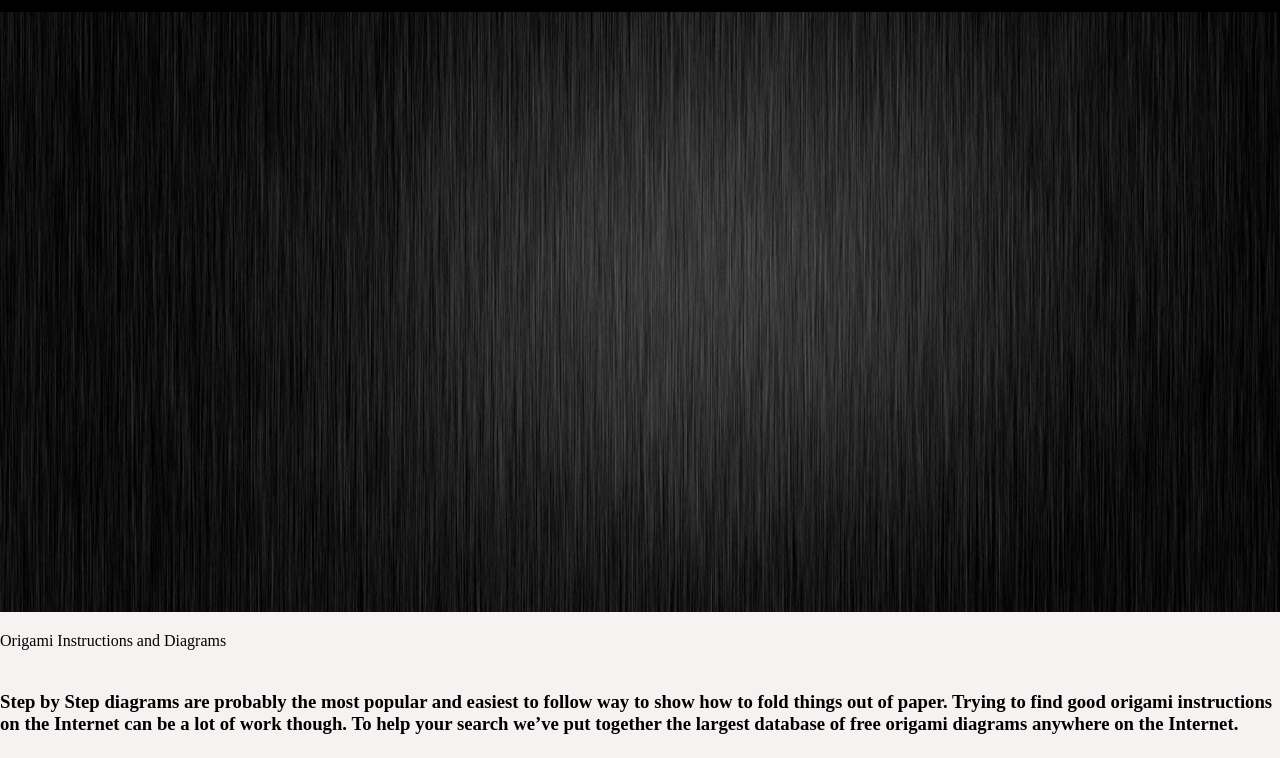
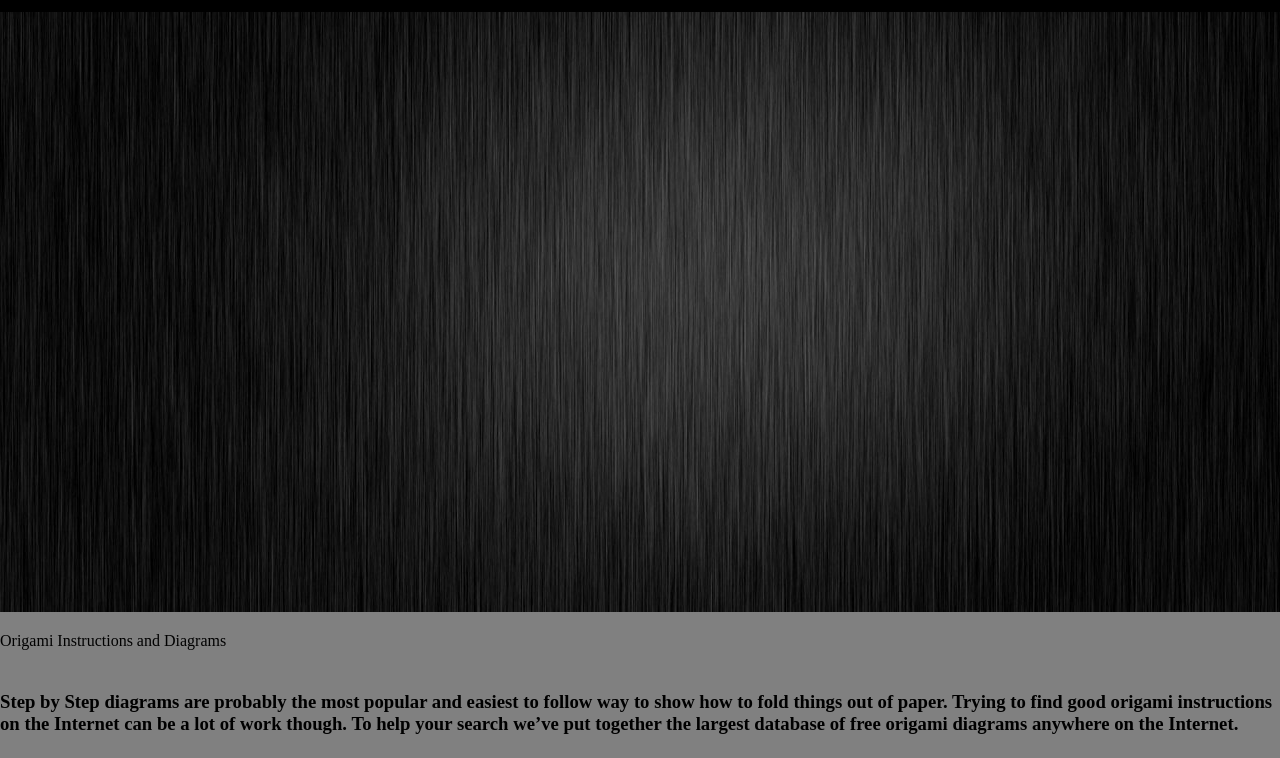
Before and after one commit to Rudra0the0coder/pro51, a plain HTML site: page index.html in a window 1280 px wide. Shown: the part 42-800 px from the top of the page. Drawn offline with Linux system fonts and the light colour scheme.

Commit message:
Update styles.css

```diff
--- a/styles.css
+++ b/styles.css
@@ -10,7 +10,7 @@
 }
 body{
     margin: 0px;
-    background-color: #f7f2f2;
+    background-color: #808080;
 
 }
 .grid{
```
